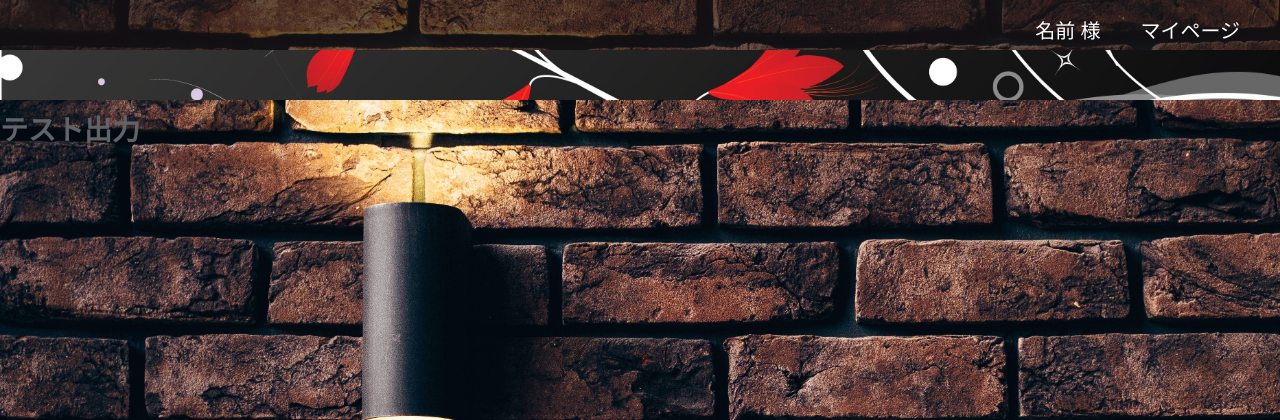
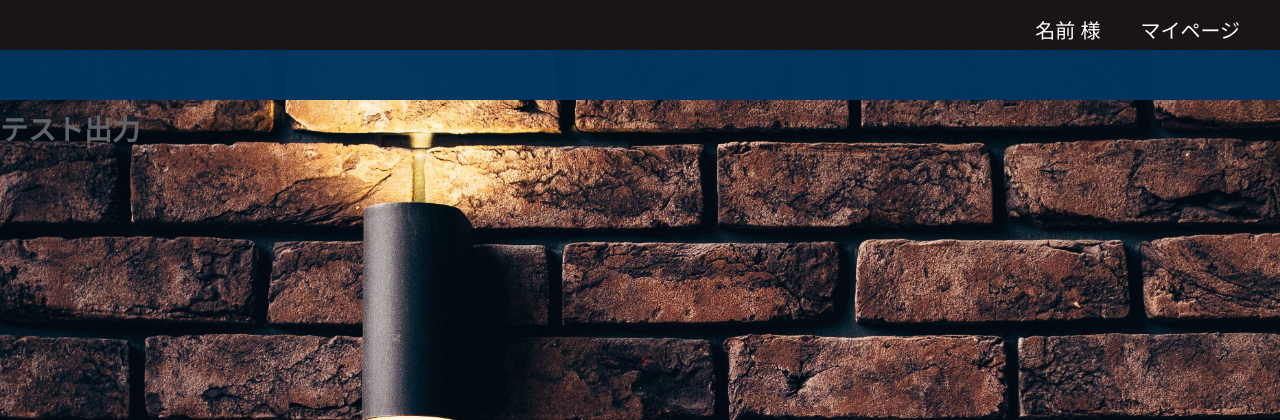
Before and after one commit to rikuto1231/php_assignment, a PHP site: page /home.php in a window 1280 px wide. Shown: the top 420 px of the page. Run offline with PHP 8.4, Linux system fonts and the light colour scheme.

Commit message:
色の調整

```diff
--- a/final/src/common/css/header.css
+++ b/final/src/common/css/header.css
@@ -4,7 +4,7 @@
     width: 100%;
     height: 50px;
     top: 0;
-    background-color: rgba(27, 20, 20, 0.637);
+    background-color: rgb(27, 20, 20);
 }
 
 #header_top p {
@@ -16,8 +16,10 @@
 }
 
 #header_center{
-    background-image: url('../img/flower_h.jpg');
-    background-size: cover;
+    /* 画像はmenuができてから合わせる */
+    /* background-image: url('../img/flower_h.jpg');
+    background-size: cover; */
+    background-color: rgba(0, 53, 96, 0.984);
     width: 100%;
     height: 50px;
     top: 0;
```
